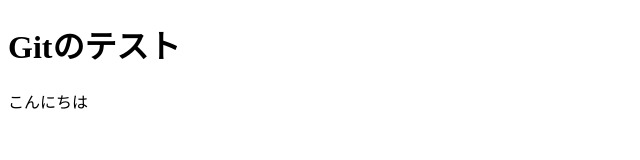
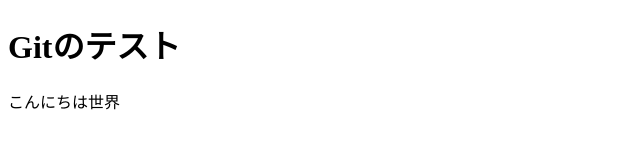
Before and after one commit to anagonama704/gittest, a website: page index.html in a window 1280 px wide. Shown: the full height of the page, 0-640 px from the left. Drawn offline with Linux system fonts and the light colour scheme.

Commit message:
Update index.html to display greeting

```diff
--- a/index.html
+++ b/index.html
@@ -7,6 +7,6 @@
 </head>
 <body>
     <h1>Gitのテスト</h1>
-    <p>こんにちは</p>
+    <p>こんにちは世界</p>
 </body>
 </html>
```
